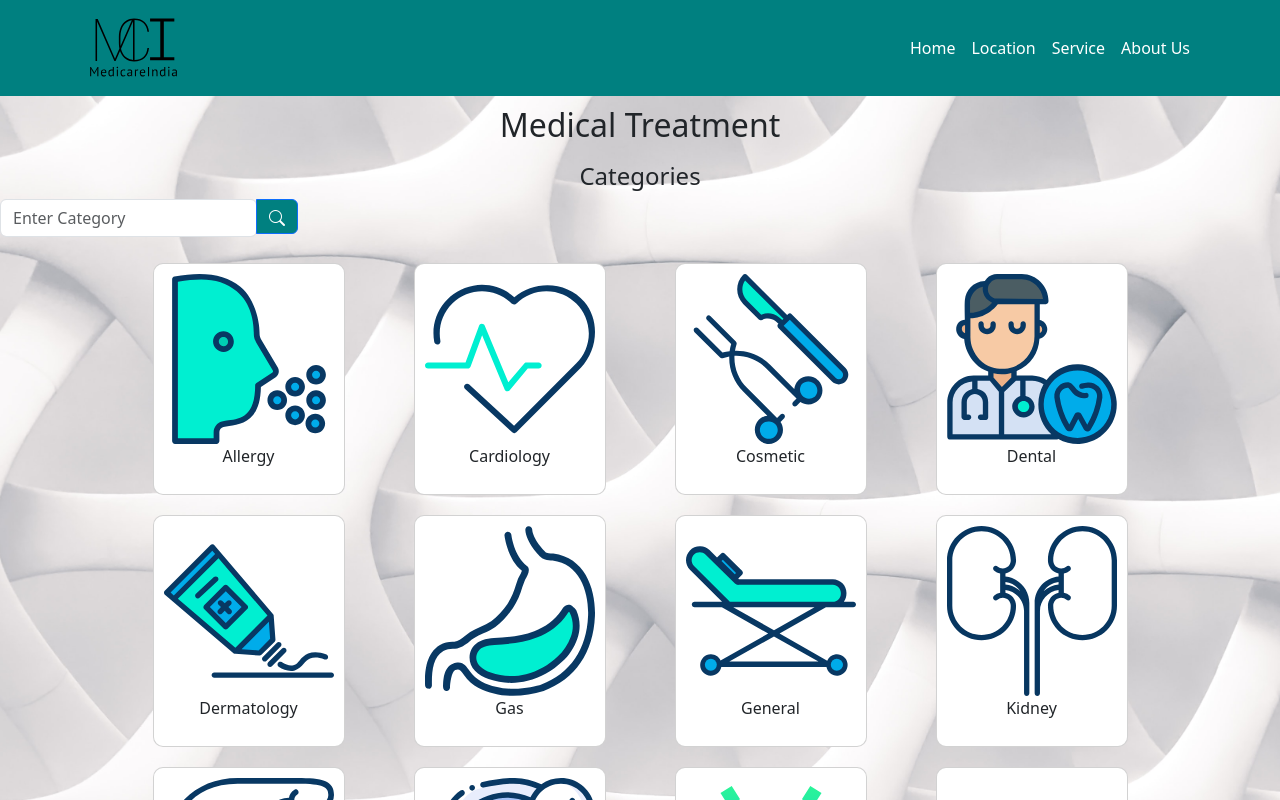
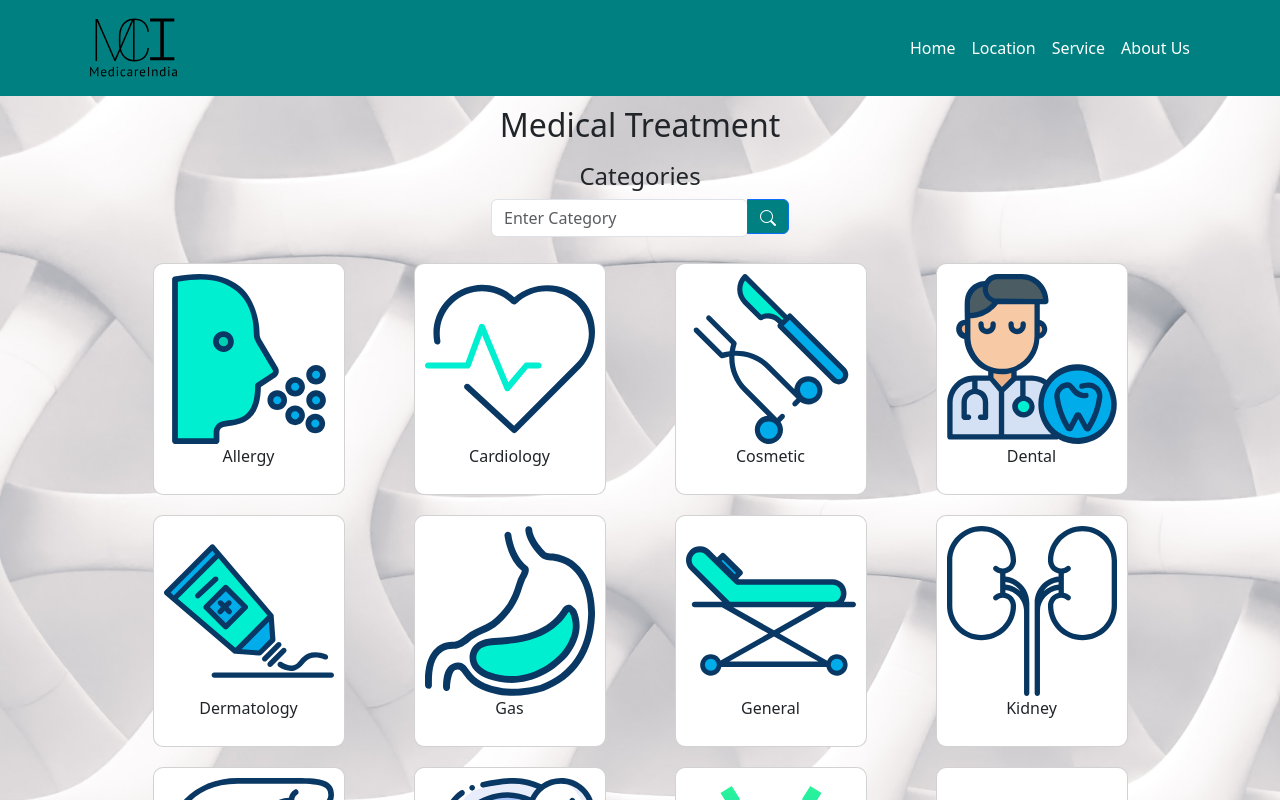
Before and after one commit to SufyaanKhateeb/MedicareIndia, a React (Create React App) app in the folder medicare/: page /service in a window 1280 px wide. Shown: the top 800 px of the page. Built offline with nearby package versions, Linux system fonts and the light colour scheme; no server answers.

Commit message:
About Us

```diff
--- a/medicare/src/App.css
+++ b/medicare/src/App.css
@@ -60,6 +60,10 @@ button {
 .input-group button {
   height: 35px;
   margin-left: 2%;
+}
+
+.search-bar-service{
+  margin: auto;
 }
 
 .category-container {
--- a/medicare/src/components/pages/Service.jsx
+++ b/medicare/src/components/pages/Service.jsx
@@ -49,7 +49,7 @@ const Service = () => {
             <h4 style={{ textAlign: "center", marginTop: "10px", display: "block", width: "100vw" }}>
               Categories
             </h4>
-            <div className="search-bar">
+            <div className="search-bar-service">
               <div className="input-group">
                 <div className="form-outline">
                   <input
```
